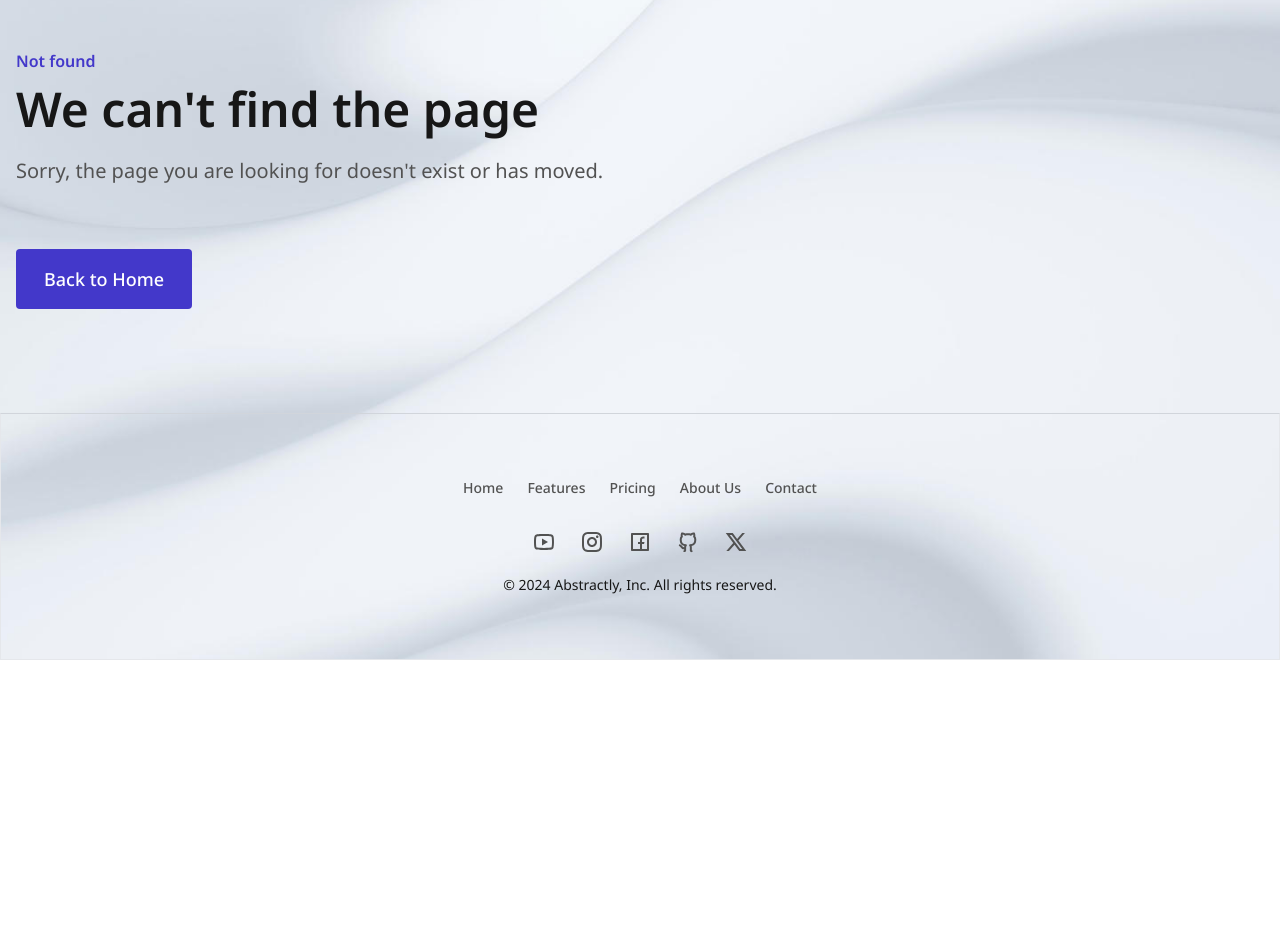
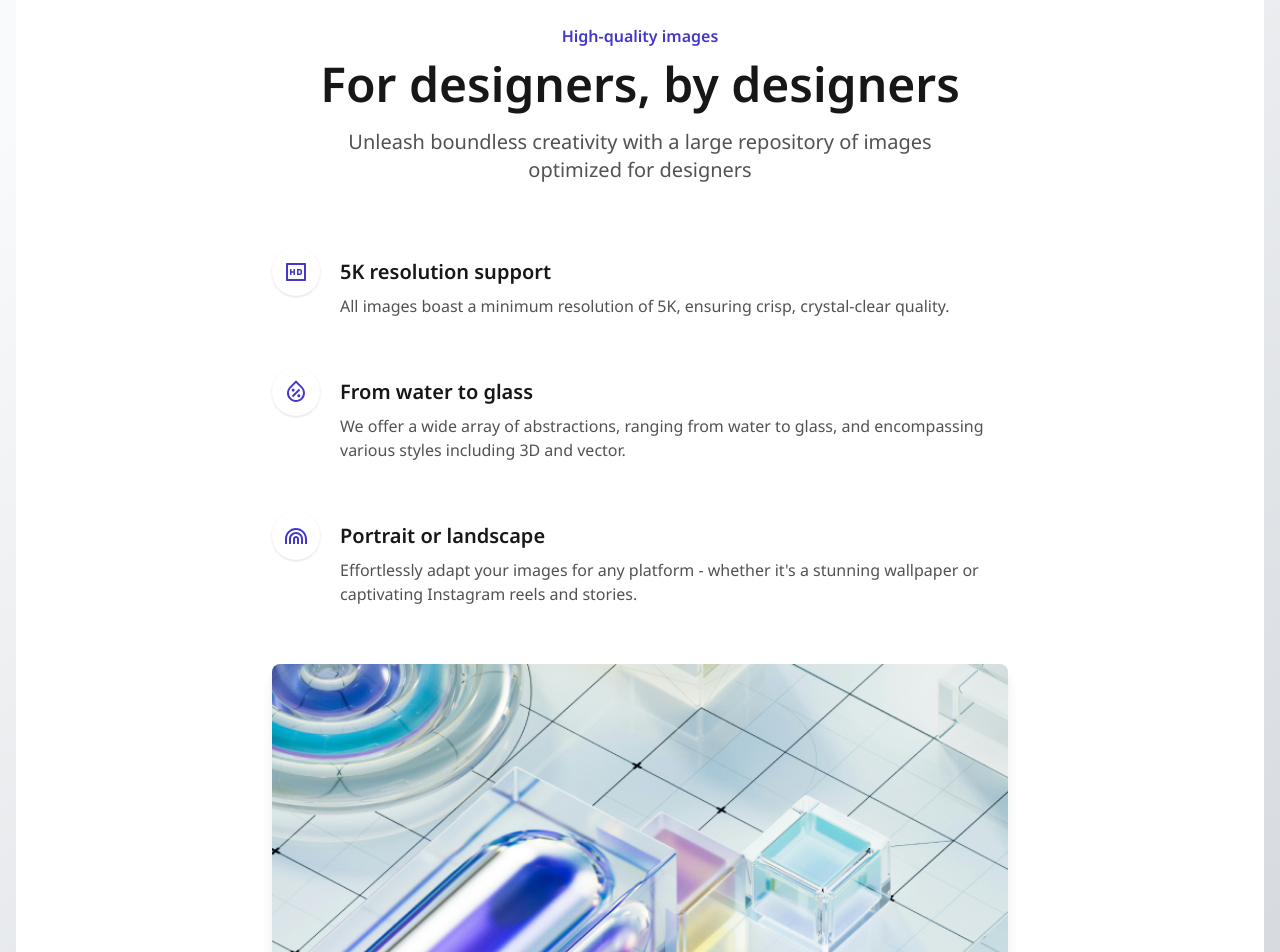
Before and after one commit to av0ed/ui-component-library, a Next.js app: page /features-section-side-image-right in a window 1280 px wide. Before the commit this address had no page. Shown: the part 140-1092 px from the top of the page. Before the commit the page ends 800 px from the top, so only its background shows below. Built offline with nearby package versions, Linux system fonts and the light colour scheme.

Commit message:
add side image right feature page

```diff
--- a/app/features-section-side-image/page.tsx
+++ b/app/features-section-side-image-left/page.tsx
@@ -1,26 +1,26 @@
 import Image from "next/image";
 import type { Metadata } from "next";
 import FeatureCard from "../_components/feature-card";
-import { RiHdLine, RiWaterPercentLine, RiRainbowLine } from "@remixicon/react";
+import { RiRocket2Line, RiP2pLine, RiCopyrightLine } from "@remixicon/react";
 
 const features = [
   {
     id: 0,
-    icon: RiHdLine,
-    feature: "5K resolution support",
-    description: `All images boast a minimum resolution of 5K, ensuring crisp, crystal-clear quality.`,
+    icon: RiRocket2Line,
+    feature: "Faster downloads",
+    description: `Our robust servers are primed to deliver the highest resolution images swiftly, ensuring a smooth download experience`,
   },
   {
     id: 1,
-    icon: RiWaterPercentLine,
-    feature: "From water to glass",
-    description: `We offer a wide array of abstractions, ranging from water to glass, and encompassing various styles including 3D and vector.`,
+    icon: RiP2pLine,
+    feature: "Convenience for teams",
+    description: `Your single account can accommodate multiple users simultaneously downloading without any disruptions, streamlining teamwork and productivity.`,
   },
   {
     id: 2,
-    icon: RiRainbowLine,
-    feature: "Portrait or landscape",
-    description: `Effortlessly adapt your images for any platform - whether it's a stunning wallpaper or captivating Instagram reels and stories.`,
+    icon: RiCopyrightLine,
+    feature: "Royalty-free licensing",
+    description: `Our straightforward, royalty-free licensing means your chosen images are yours to innovate with, without the hassle of negotiating usage rights for every new project.`,
   },
 ];
 
@@ -35,17 +35,17 @@ export default function FeaturesSectionSideImagePage() {
         <div className="h-full mx-auto flex flex-col justify-start items-center max-w-screen-sm md:max-w-screen-md lg:max-w-screen-lg py-12 px-4 md:py-16 lg:py-24 lg:px-14">
           <div className="flex flex-col items-center md:px-10 lg:px-40">
             <span className="text-base font-semibold text-indigo-700">
-              High-quality images
+              Best-in-class support
             </span>
             <h1 className="text-center mt-3 text-3xl font-semibold text-neutral-900 md:text-5xl">
-              For designers, by designers
+              Convenience and licensing that empowers
             </h1>
             <p className="mt-5 text-center text-xl text-neutral-600">
-              Unleash boundless creativity with a large repository of images
-              optimized for designers
+              In a world where storytelling constantly evolves, don&apos;t let
+              licensing and poor support hold you down.
             </p>
           </div>
-          <div className="flex flex-col gap-y-12 mt-12 md:mt-16 lg:gap-y-0 lg:flex-row lg:w-full lg:gap-x-8">
+          <div className="flex flex-col-reverse gap-y-12 mt-12 md:mt-16 lg:gap-y-0 lg:flex-row-reverse lg:w-full lg:gap-x-8">
             <div className="flex flex-col items-start justify-center gap-y-10 lg:w-1/2">
               {features.map(({ id, icon, feature, description }) => (
                 <FeatureCard
@@ -58,11 +58,11 @@ export default function FeaturesSectionSideImagePage() {
               ))}
             </div>
             <Image
-              src="/unsplash-md.png"
-              alt="colorful, clear cubes on a tile counter"
+              src="/unsplash-md-2.png"
+              alt="solid, colorful boxes"
               height={0}
               width={0}
-              className="h-auto w-full rounded shadow-lg lg:w-1/2"
+              className="h-auto w-full rounded-lg shadow-lg lg:w-1/2"
             />
           </div>
         </div>
--- /dev/null
+++ b/app/features-section-side-image-right/page.tsx
@@ -0,0 +1,72 @@
+import Image from "next/image";
+import type { Metadata } from "next";
+import FeatureCard from "../_components/feature-card";
+import { RiHdLine, RiWaterPercentLine, RiRainbowLine } from "@remixicon/react";
+
+const features = [
+  {
+    id: 0,
+    icon: RiHdLine,
+    feature: "5K resolution support",
+    description: `All images boast a minimum resolution of 5K, ensuring crisp, crystal-clear quality.`,
+  },
+  {
+    id: 1,
+    icon: RiWaterPercentLine,
+    feature: "From water to glass",
+    description: `We offer a wide array of abstractions, ranging from water to glass, and encompassing various styles including 3D and vector.`,
+  },
+  {
+    id: 2,
+    icon: RiRainbowLine,
+    feature: "Portrait or landscape",
+    description: `Effortlessly adapt your images for any platform - whether it's a stunning wallpaper or captivating Instagram reels and stories.`,
+  },
+];
+
+export const metadata: Metadata = {
+  title: "Features  | UI Component Library | Jason Long",
+};
+
+export default function FeaturesSectionSideImagePage() {
+  return (
+    <div className="h-full p-4 bg-gradient-haze">
+      <div className="w-full h-full bg-white">
+        <div className="h-full mx-auto flex flex-col justify-start items-center max-w-screen-sm md:max-w-screen-md lg:max-w-screen-lg py-12 px-4 md:py-16 lg:py-24 lg:px-14">
+          <div className="flex flex-col items-center md:px-10 lg:px-40">
+            <span className="text-base font-semibold text-indigo-700">
+              High-quality images
+            </span>
+            <h1 className="text-center mt-3 text-3xl font-semibold text-neutral-900 md:text-5xl">
+              For designers, by designers
+            </h1>
+            <p className="mt-5 text-center text-xl text-neutral-600">
+              Unleash boundless creativity with a large repository of images
+              optimized for designers
+            </p>
+          </div>
+          <div className="flex flex-col gap-y-12 mt-12 md:mt-16 lg:gap-y-0 lg:flex-row lg:w-full lg:gap-x-8">
+            <div className="flex flex-col items-start justify-center gap-y-10 lg:w-1/2">
+              {features.map(({ id, icon, feature, description }) => (
+                <FeatureCard
+                  key={id}
+                  Icon={icon}
+                  iconAlign="row"
+                  feature={feature}
+                  description={description}
+                />
+              ))}
+            </div>
+            <Image
+              src="/unsplash-md.png"
+              alt="colorful, clear cubes on a tile counter"
+              height={0}
+              width={0}
+              className="h-auto w-full rounded-lg shadow-lg lg:w-1/2"
+            />
+          </div>
+        </div>
+      </div>
+    </div>
+  );
+}
```
Also changed, not shown: public/unsplash-md-2.png (added).
